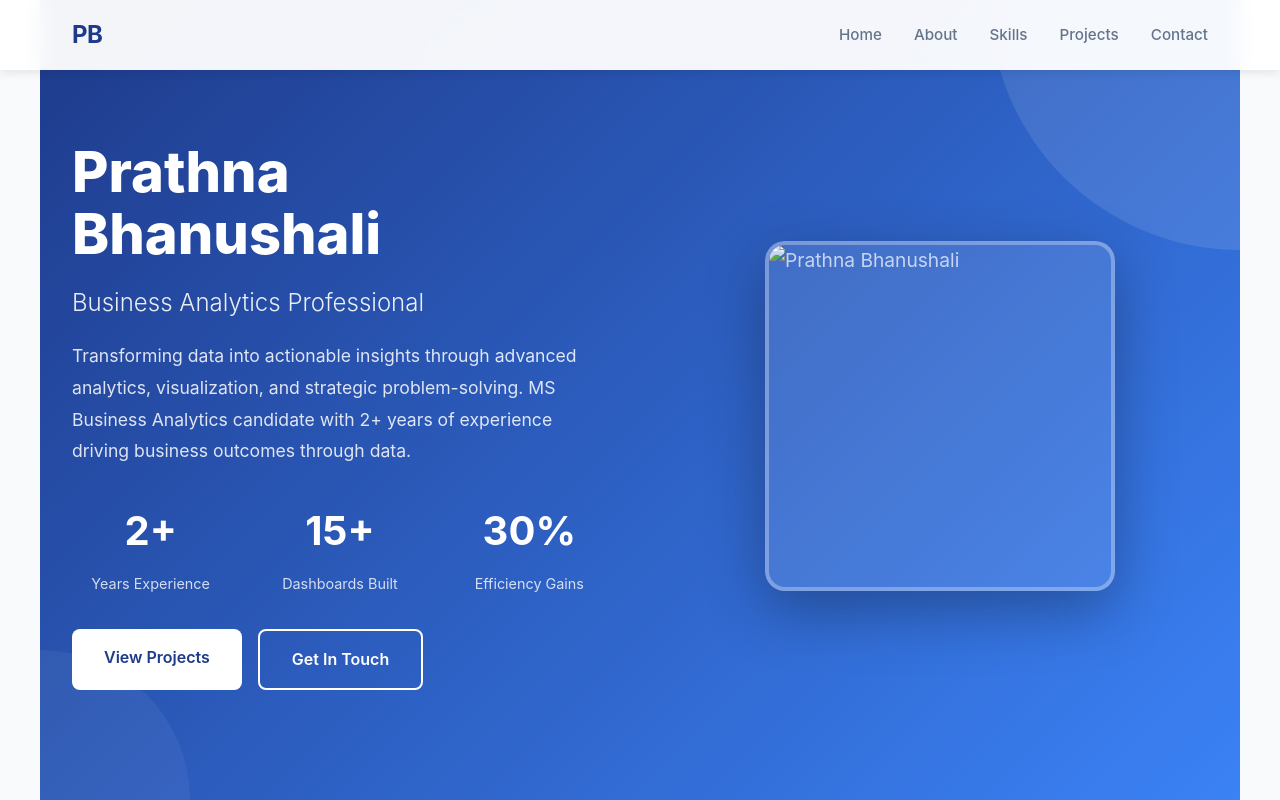
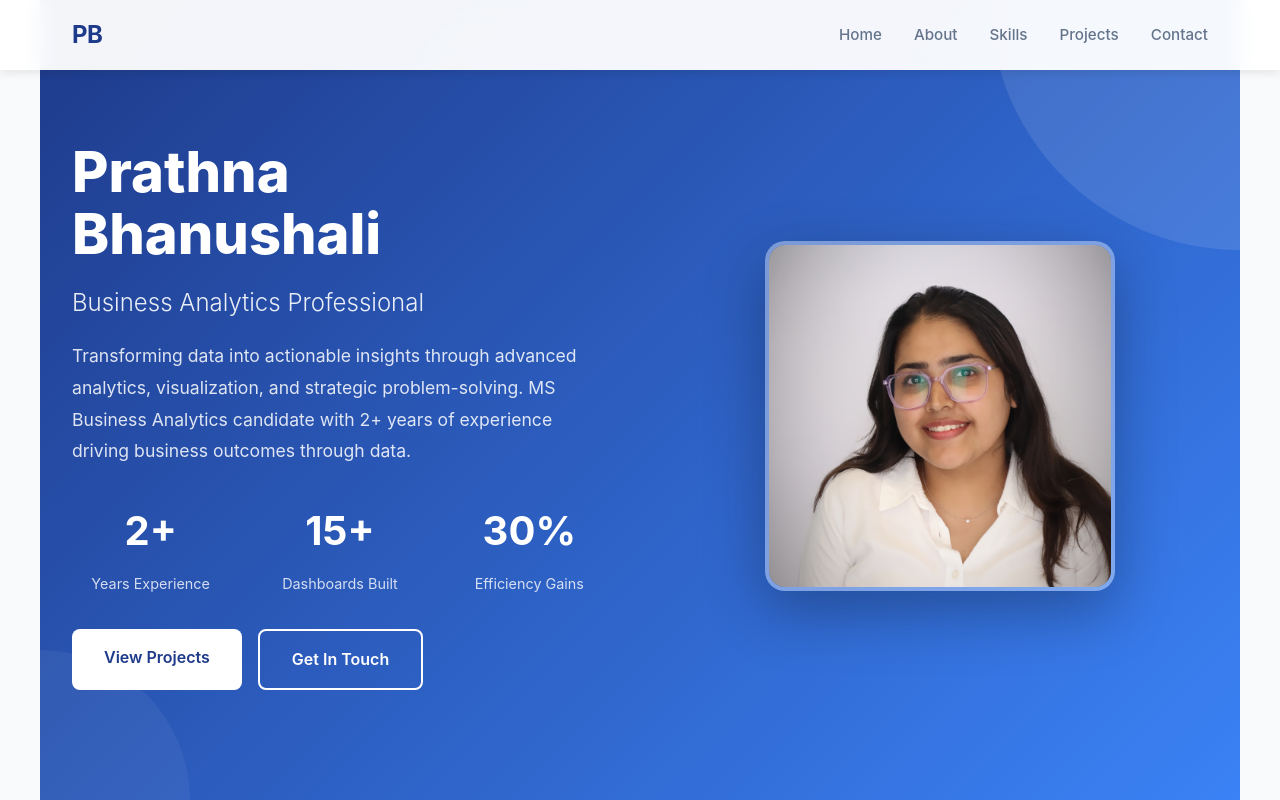
Before and after one commit to dataprath/pb-portfolio, a plain HTML site: page index.html in a window 1280 px wide. Shown: the top 800 px of the page. Drawn offline with Linux system fonts and the light colour scheme.

Commit message:
Update index.html

```diff
--- a/index.html
+++ b/index.html
@@ -606,7 +606,7 @@
 
             <div class="hero-image">
   <div class="profile-picture">
-    <img src="images/profile.jpg" alt="Prathna Bhanushali" style="width: 100%; height: 100%; object-fit: cover;">
+    <img src="profile.jpg" alt="Prathna Bhanushali" style="width: 100%; height: 100%; object-fit: cover;">
 </div>
             </div>
         </div>
```
